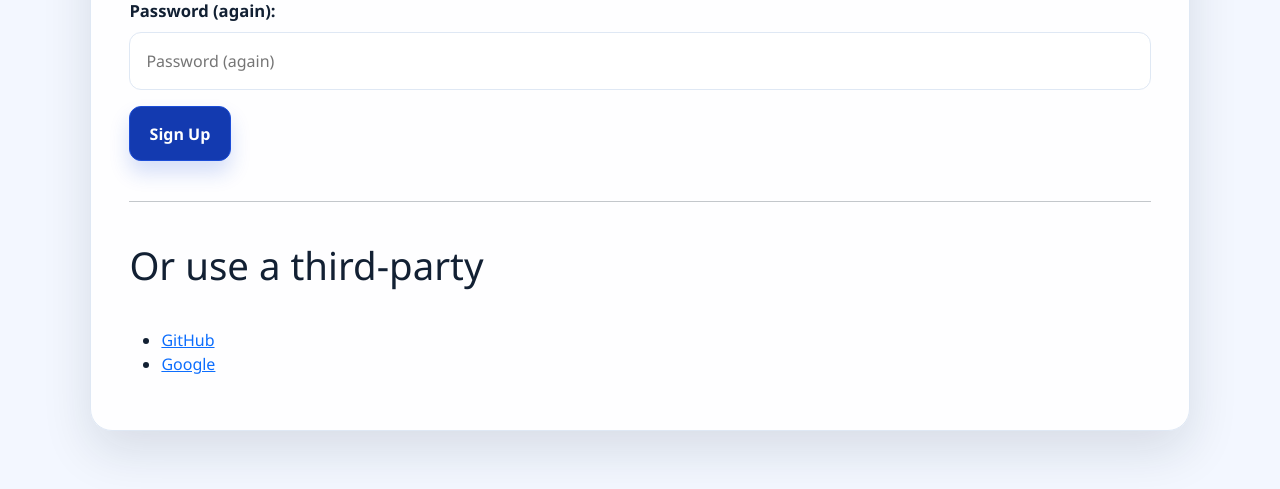
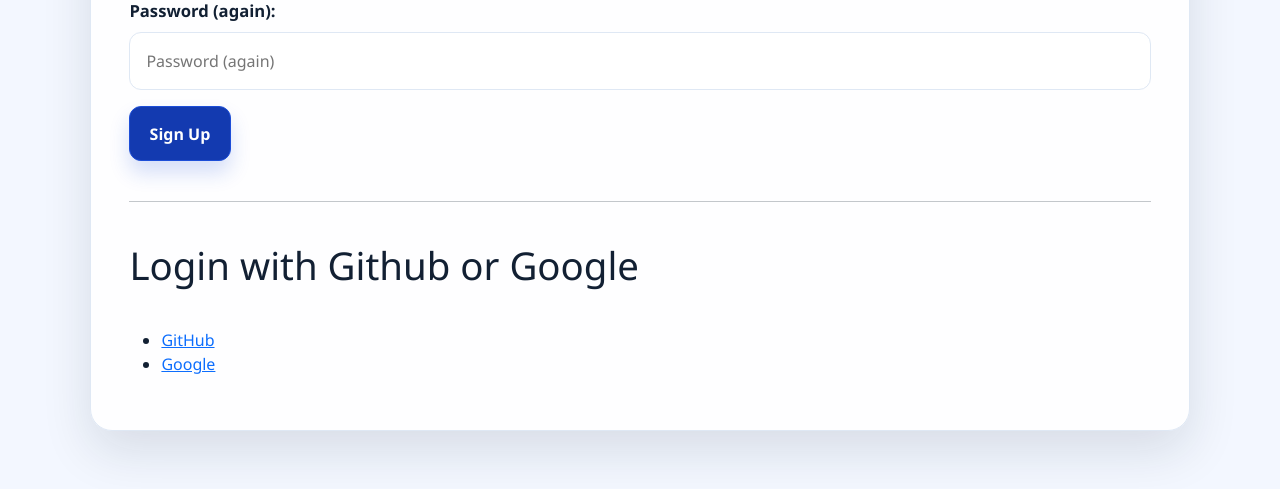
Before and after one commit to bikerbrandon2282/secure-money-vault-m3, a Django app: page /accounts/signup/ in a window 1280 px wide. Shown: the part 832-1321 px from the top of the page. Run offline with Django 5.2, Linux system fonts and the light colour scheme; parts of the project's set-up code (start-up, migrations or seed data) failed here and were passed over; some libraries are stand-ins or nearby versions.

Commit message:
Updating Heading for social links

```diff
--- a/templates/socialaccount/snippets/login.html
+++ b/templates/socialaccount/snippets/login.html
@@ -7,7 +7,7 @@
         {% element hr %}
         {% endelement %}
         {% element h2 %}
-            {% translate "Or use a third-party" %}
+            {% translate "Login with Github or Google" %}
         {% endelement %}
     {% endif %}
     {% include "socialaccount/snippets/provider_list.html" with process="login" %}
```
